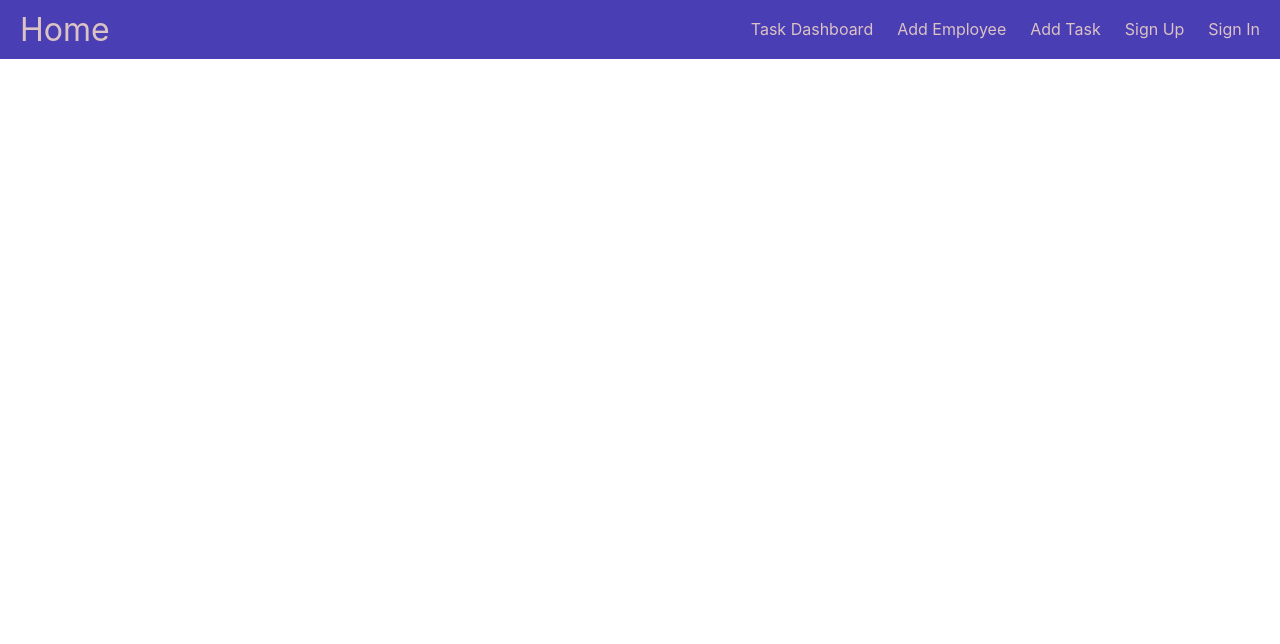
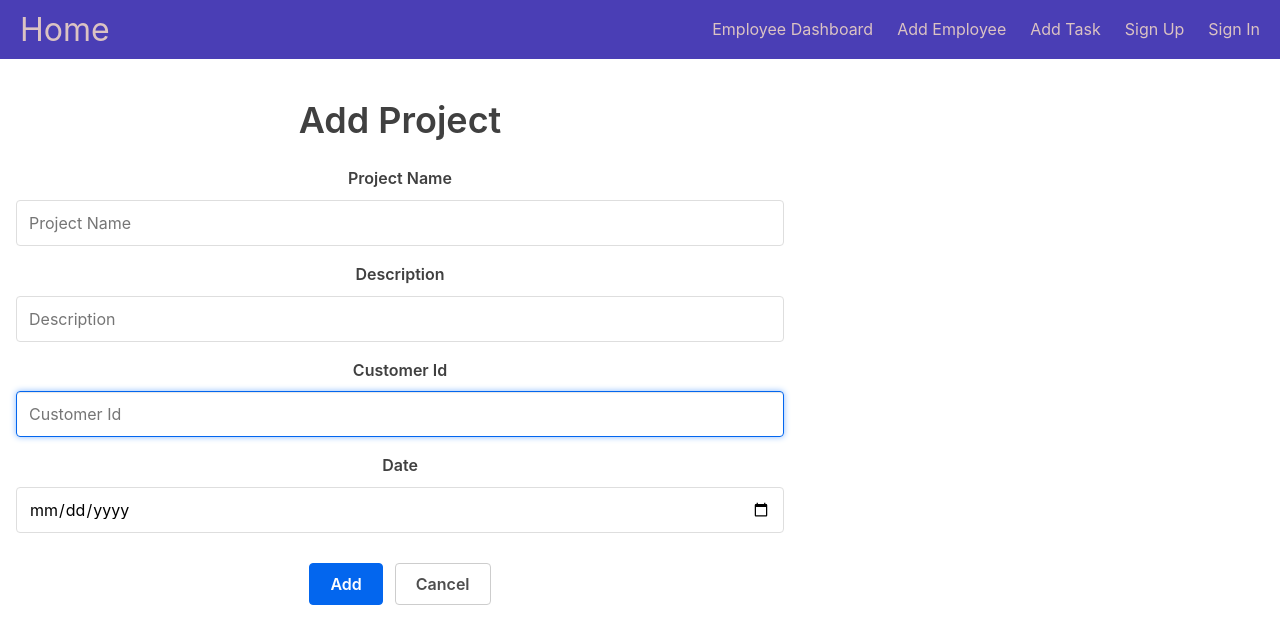
Before and after one commit to Srikant0052/Employee-Management, a React (Create React App) app: page /addProject in a window 1280 px wide. Shown: the top 644 px of the page. Built offline with nearby package versions, Linux system fonts and the light colour scheme.

Commit message:
added updatetask and addproject page

```diff
--- a/src/App.css
+++ b/src/App.css
@@ -1,5 +1,5 @@
 .App {
-  text-align: left;
+  text-align: center;
 }
 
 .App-logo {
@@ -22,3 +22,8 @@
   from { transform: rotate(0deg); }
   to { transform: rotate(360deg); }
 }
+.text-right {
+  /* background-color: rgb(41, 208, 77); */
+  color: rgb(44, 28, 192);
+
+}
--- a/src/App.js
+++ b/src/App.js
@@ -2,12 +2,14 @@ import React, { Component } from "react";
 import { Route, Routes } from "react-router-dom";
 import Navbar from "./NavBar";
 // import logo from './logo.svg';
-import AddEmployee from "./pages/addEmployee";
-import Home from "./pages/dashboard";
-import WorkLog from "./pages/workLog";
-import Task from "./pages/addTask";
+import Home from "./pages/workLog";
 import Register from "./pages/registration";
 import Login from "./pages/login";
+import AddEmployee from "./pages/addEmployee";
+import EmployeeDashboard from "./pages/dashboard";
+import Task from "./pages/addTask";
+import UpdateTask from "./pages/updateTask";
+import AddProject from "./pages/addProject";
 import "./App.css";
 
 class App extends Component {
@@ -18,11 +20,13 @@ class App extends Component {
         <div className="App">
           <Routes>
             <Route path="/" element={<Home />} />
-            <Route path="/workLog" element={<WorkLog />} />
-            <Route path="/addTask" element={<Task />} />
-            <Route path="/addEmployee" element={<AddEmployee />} />
             <Route path="/register" element={<Register />} />
             <Route path="/login" element={<Login />} />
+            <Route path="/employees" element={<EmployeeDashboard />} />
+            <Route path="/addEmployee" element={<AddEmployee />} />
+            <Route path="/addTask" element={<Task />} />
+            <Route path="/updatetask" element={<UpdateTask />} />
+            <Route path="/addProject" element={<AddProject />} />
 
             {/* <Pages /> */}
           </Routes>
--- a/src/NavBar.js
+++ b/src/NavBar.js
@@ -7,7 +7,7 @@ export default function Navbar() {
         Home
       </Link>
       <ul>
-        <CustomLink to="/workLog">Task Dashboard</CustomLink>
+        <CustomLink to="/employees">Employee Dashboard</CustomLink>
         <CustomLink to="/addEmployee">Add Employee</CustomLink>
         <CustomLink to="/addTask">Add Task</CustomLink>
         <CustomLink to="/register">Sign Up</CustomLink>
--- a/src/index.css
+++ b/src/index.css
@@ -34,6 +34,7 @@
  */
 body {
   margin: 0;
+
 }
 
 /**
@@ -568,6 +569,7 @@ dd {
   padding:  1rem;
   margin-left: 0;
   margin-right: auto;
+
 }
 
 .small-container {
@@ -679,6 +681,7 @@ dd {
 
 .text-right {
   text-align: right;
+
 }
 
 .text-center {
--- /dev/null
+++ b/src/pages/addProject.js
@@ -0,0 +1,124 @@
+import React, { useState, useRef, useEffect } from "react";
+import Swal from "sweetalert2";
+import axios from "axios";
+
+function AddProject({ tasks, setTasks, setIsAdding }) {
+  const [name, setName] = useState("");
+  const [customerId, setCustomerId] = useState("");
+  const [description, setDescription] = useState("");
+  const [date, setDate] = useState("");
+  //   let employeeId = localStorage.getItem("employeeId");
+  const textInput = useRef(null);
+
+  useEffect(() => {
+    textInput.current.focus();
+  }, []);
+
+  const handleAdd = (e) => {
+    e.preventDefault();
+
+    if (!name || !description || !date) {
+      return Swal.fire({
+        icon: "error",
+        title: "Error!",
+        text: "All fields are required.",
+        showConfirmButton: true,
+      });
+    }
+
+    const newProject = {
+      name,
+      customerId,
+      description,
+      date,
+    };
+
+    async function saveDataInDb() {
+      try {
+        let resp = await axios({
+          method: "post",
+          url: "http://localhost:4000/addProject",
+          data: {
+            ...newProject,
+          },
+        });
+
+        console.log(resp);
+      } catch (error) {
+        console.log(error);
+      }
+    }
+    saveDataInDb();
+    // setTasks(tasks);
+    setIsAdding(false);
+
+    Swal.fire({
+      icon: "success",
+      title: "Added!",
+      text: `Project has been Added.`,
+      showConfirmButton: false,
+      timer: 1500,
+    });
+  };
+
+  return (
+    <div className="small-container">
+      <form onSubmit={handleAdd}>
+        <h1>Add Project</h1>
+        <label htmlFor="name">Project Name</label>
+        <input
+          id="name"
+          type="text"
+          ref={textInput}
+          name="name"
+          value={name}
+          onChange={(e) => setName(e.target.value)}
+          placeholder="Project Name"
+        />
+
+        <label htmlFor="description">Description</label>
+        <input
+          id="description"
+          type="text"
+          name="description"
+          value={description}
+          onChange={(e) => setDescription(e.target.value)}
+          placeholder="Description"
+        />
+
+        <label htmlFor="customerId">Customer Id</label>
+        <input
+          id="customerId"
+          type="text"
+          ref={textInput}
+          name="customerId"
+          value={customerId}
+          onChange={(e) => setCustomerId(e.target.value)}
+          placeholder="Customer Id"
+        />
+
+        <label htmlFor="date">Date</label>
+        <input
+          id="date"
+          type="date"
+          name="date"
+          value={date}
+          onChange={(e) => setDate(e.target.value)}
+        />
+
+        <div style={{ marginTop: "30px" }}>
+          <input type="submit" value="Add" />
+          <input
+            style={{ marginLeft: "12px" }}
+            className="muted-button"
+            type="button"
+            value="Cancel"
+            onClick={() => setIsAdding(false)}
+          />
+        </div>
+      </form>
+    </div>
+  );
+}
+
+export default AddProject;
--- a/src/pages/dashboard.js
+++ b/src/pages/dashboard.js
@@ -53,8 +53,8 @@ function Dashboard({ employees, handleEdit, handleDelete }) {
         <tbody>
           {employeeData.length > 0 ? (
             employeeData.map((employee, i) => (
-              <tr key={employee.employeeId}>
-                <td>{i + 1}</td>
+              <tr key={i} >
+                <td >{i + 1}</td>
                 <td>{employee.employeeId}</td>
 
                 <td>{employee.firstName}</td>
--- a/src/pages/header.js
+++ b/src/pages/header.js
@@ -7,7 +7,7 @@ function Header({ setIsAdding }) {
       <div
         style={{ marginTop: "30px", marginBottom: "18px", textAlign: "center" }}
       >
-        <button onClick={() => setIsAdding(true)} className="round-button">
+        {/* <button onClick={() => setIsAdding(true)} className="round-button">
           Add Employee
         </button>
       </div>
@@ -16,7 +16,7 @@ function Header({ setIsAdding }) {
       >
         <button onClick={() => setIsAdding(true)} className="round-button">
           Add Task
-        </button>
+        </button> */}
       </div>
     </header>
   );
--- a/src/pages/registration.js
+++ b/src/pages/registration.js
@@ -3,11 +3,11 @@ import { Link } from "react-router-dom";
 
 // import "./style.css";
 function RegistrationForm() {
-  const [firstName, setFirstName] = useState(null);
-  const [lastName, setLastName] = useState(null);
-  const [email, setEmail] = useState(null);
-  const [password, setPassword] = useState(null);
-  const [confirmPassword, setConfirmPassword] = useState(null);
+  const [firstName, setFirstName] = useState("");
+  const [lastName, setLastName] = useState("");
+  const [email, setEmail] = useState("");
+  const [password, setPassword] = useState("");
+  const [confirmPassword, setConfirmPassword] = useState("");
 
   const handleInputChange = (e) => {
     const { id, value } = e.target;
@@ -35,8 +35,11 @@ function RegistrationForm() {
   return (
     <div className="form">
       <div className="form-body">
+        <div>
+          <h2>Register Here!</h2>
+        </div>
         <div className="username">
-          <label className="form__label" for="firstName">
+          <label className="form__label" htmlFor="firstName">
             First Name{" "}
           </label>
           <input
@@ -49,7 +52,7 @@ function RegistrationForm() {
           />
         </div>
         <div className="lastname">
-          <label className="form__label" for="lastName">
+          <label className="form__label" htmlFor="lastName">
             Last Name{" "}
           </label>
           <input
@@ -63,7 +66,7 @@ function RegistrationForm() {
           />
         </div>
         <div className="email">
-          <label className="form__label" for="email">
+          <label className="form__label" htmlFor="email">
             Email{" "}
           </label>
           <input
@@ -76,7 +79,7 @@ function RegistrationForm() {
           />
         </div>
         <div className="password">
-          <label className="form__label" for="password">
+          <label className="form__label" htmlFor="password">
             Password{" "}
           </label>
           <input
@@ -89,7 +92,7 @@ function RegistrationForm() {
           />
         </div>
         <div className="confirm-password">
-          <label className="form__label" for="confirmPassword">
+          <label className="form__label" htmlFor="confirmPassword">
             Confirm Password{" "}
           </label>
           <input
@@ -102,8 +105,8 @@ function RegistrationForm() {
           />
         </div>
       </div>
-      <div class="footer">
-        <button onClick={() => handleSubmit()} type="submit" class="btn">
+      <div className="footer">
+        <button onClick={() => handleSubmit()} type="submit" className="btn">
           Register
         </button>
       </div>
--- /dev/null
+++ b/src/pages/updateTask.js
@@ -0,0 +1,158 @@
+import React, { useState, useEffect } from "react";
+// import { Link, useNavigate } from "react-router-dom";
+import Swal from "sweetalert2";
+import axios from "axios";
+
+function updateTask() {
+  const [employeeTask, setTask] = useState("");
+  const [description, setDescription] = useState("");
+  const [duration, setDuration] = useState("");
+  const [projectCode, setProjectCode] = useState("");
+  const [status, setStatus] = useState("");
+  // const [employeeId, setEmployeeId] = useState("");
+  // console.log(employeeTask);
+
+  //   if ( !description ) {
+  //     return Swal.fire({
+  //       icon: "error",
+  //       title: "Error!",
+  //       text: "All fields are required.",
+  //       showConfirmButton: true,
+  //     });
+  //   }
+
+  //get all tasks
+  async function getTask() {
+    try {
+      let resp = await axios({
+        method: "get",
+        url: "http://localhost:4000/getTask",
+      });
+
+      if (resp.data.data) {
+        setTask(resp.data.data);
+      }
+      // console.log(resp.data.data);
+    } catch (error) {
+      console.log(error.response.data.message);
+    }
+  }
+
+  useEffect(() => {
+    getTask();
+  }, []);
+
+  //Update a Task by projectCode
+  async function updateTask() {
+    try {
+      let resp = await axios({
+        method: "put",
+        url: `http://localhost:4000/updateTask/${projectCode}`,
+        data: {
+          status,
+          description,
+          spendTime: duration,
+        },
+      });
+
+      // if (resp.data.data) {
+      //   setTask(resp.data.data);
+      // }
+      console.log(resp.data.data);
+    } catch (error) {
+      console.log(error.response.data.message);
+    }
+  }
+
+  let options1 = [
+    { value: "Pending", label: "Pending" },
+    { value: "Completed", label: "Completed" },
+  ];
+
+  console.log(status);
+  console.log(projectCode);
+
+  return (
+    <div className="contain-table">
+      <table className="striped-table">
+        <thead>
+          <tr>
+            <th>Sl. No.</th>
+            <th>Employee ID</th>
+            <th>Project Code</th>
+            <th>Description</th>
+            <th>Start Time</th>
+            <th>Status</th>
+            <th>Duration(hr)</th>
+            <th colSpan={2} className="text-center">
+              Actions
+            </th>
+          </tr>
+        </thead>
+        <tbody>
+          {employeeTask.length > 0 ? (
+            employeeTask.map((task, i) => (
+              <tr key={i}>
+                <td>{i + 1}</td>
+                <td>{task.employeeId}</td>
+
+                <select
+                  defaultValue="n/a"
+                  onChange={(e) => setProjectCode(e.target.value)}
+                >
+                  <option value="n/a"> n/a </option>
+                  {employeeTask.map((option) => (
+                    <option value={option.projectCode}>
+                      {option.projectCode}
+                    </option>
+                  ))}
+                </select>
+                <td>
+                  {/* <label htmlFor="description"></label> */}
+                  <input
+                    id="description"
+                    type="text"
+                    name="description"
+                    value={description}
+                    onChange={(e) => setDescription(e.target.value)}
+                    placeholder="Project Description"
+                  />
+                </td>
+                <td>{task.startingTime}</td>
+                <select onChange={(e) => setStatus(e.target.value)}>
+                  {options1.map((option) => (
+                    <option value={option.value}>{option.label}</option>
+                  ))}
+                </select>
+                <td>
+                  <input
+                    id="duration"
+                    type="text"
+                    name="duration"
+                    value={duration}
+                    onChange={(e) => setDuration(e.target.value)}
+                    placeholder="Time"
+                  />{" "}
+                </td>
+                <td className="text-right">
+                  <button
+                    onClick={() => updateTask()}
+                    className="button muted-button"
+                  >
+                    Update
+                  </button>
+                </td>
+              </tr>
+            ))
+          ) : (
+            <tr>
+              <td colSpan={7}>No Project</td>
+            </tr>
+          )}
+        </tbody>
+      </table>
+    </div>
+  );
+}
+
+export default updateTask;
--- a/src/pages/workLog.js
+++ b/src/pages/workLog.js
@@ -1,12 +1,13 @@
 import React, { useState, useEffect } from "react";
 import { Link, useNavigate } from "react-router-dom";
 import axios from "axios";
-import Select from "react-dropdown-select";
 
-function WorkLog({ handleEdit }) {
+function WorkLog() {
   const [employeeTask, setTask] = useState("");
-  const [value, setValues] = useState("");
   // console.log(employeeTask);
+  const navigate = useNavigate();
+
+  //get all tasks
   async function getTask() {
     try {
       let resp = await axios({
@@ -22,14 +23,12 @@ function WorkLog({ handleEdit }) {
       console.log(error.response.data.message);
     }
   }
+
   useEffect(() => {
     getTask();
   }, []);
-
-  let options1 = [
-    { value: "pending", label: "Pending" },
-    { value: "completed", label: "Completed" },
-  ];
+  // console.log(status);
+  // console.log(projectCode);
 
   return (
     <div className="contain-table">
@@ -41,15 +40,8 @@ function WorkLog({ handleEdit }) {
             <th>Project Code</th>
             <th>Description</th>
             <th>Start Time</th>
-            <th>End Time</th>
-            <th>
-              Status
-              {/* <Select
-                options={options}
-                onChange={(value) => this.setValues(value)}
-              /> */}
-            </th>
-            <th>Time Taken</th>
+            <th>Status</th>
+            <th>Duration(hr)</th>
             <th colSpan={2} className="text-center">
               Actions
             </th>
@@ -58,41 +50,35 @@ function WorkLog({ handleEdit }) {
         <tbody>
           {employeeTask.length > 0 ? (
             employeeTask.map((task, i) => (
-              <tr key={task.employeeId}>
-                <td>{i + 1}</td>
+              <tr key={i}>
+                <td >{i + 1}</td>
                 <td>{task.employeeId}</td>
-
-                {/* <td>{task.projectCode}</td> */}
-                <td>
-                <Select
-                    options={task.projectCode}
-
-                  />
-                </td>
+                <td>{task.projectCode}</td>
                 <td>{task.description}</td>
                 <td>{task.startingTime}</td>
-                <td>{task.endingTime} </td>
-                <td>
-                  <Select
-                    options={options1}
-                    onChange={(value) => (value)}
-                  />
-                </td>
-                {/* <td>{task.status} </td> */}
+                <td>{task.status} </td>
                 <td>{task.spendTime} </td>
                 <td className="text-right">
                   <button
-                    onClick={() => handleEdit(employeeTask, task.employeeId)}
+                    onClick={() => navigate("/updateTask")}
                     className="button muted-button"
                   >
-                    Edit
+                    Update Task
+                  </button>
+                </td>
+                <td className="text-left">
+                  <button
+                    onClick={() => navigate("/addProject")}
+                    className="button muted-button"
+                  >
+                    Add Project
                   </button>
                 </td>
               </tr>
             ))
           ) : (
             <tr>
-              <td colSpan={7}>No Employees</td>
+              <td colSpan={7}>No Project</td>
             </tr>
           )}
         </tbody>
```
Also changed, not shown: src/pages/addEmployee.js (+10 -2 lines), src/pages/login.js (+11 -13 lines).
